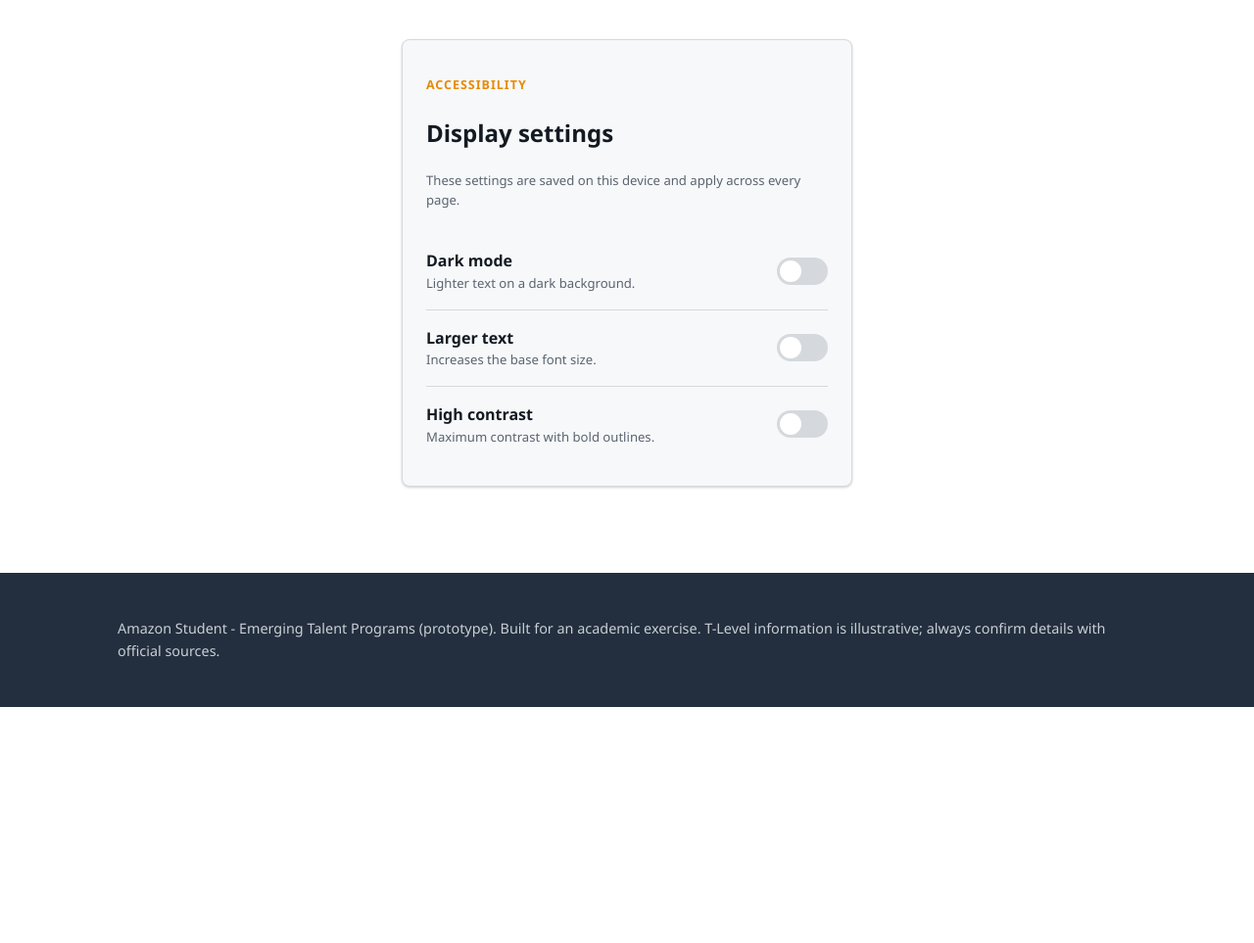
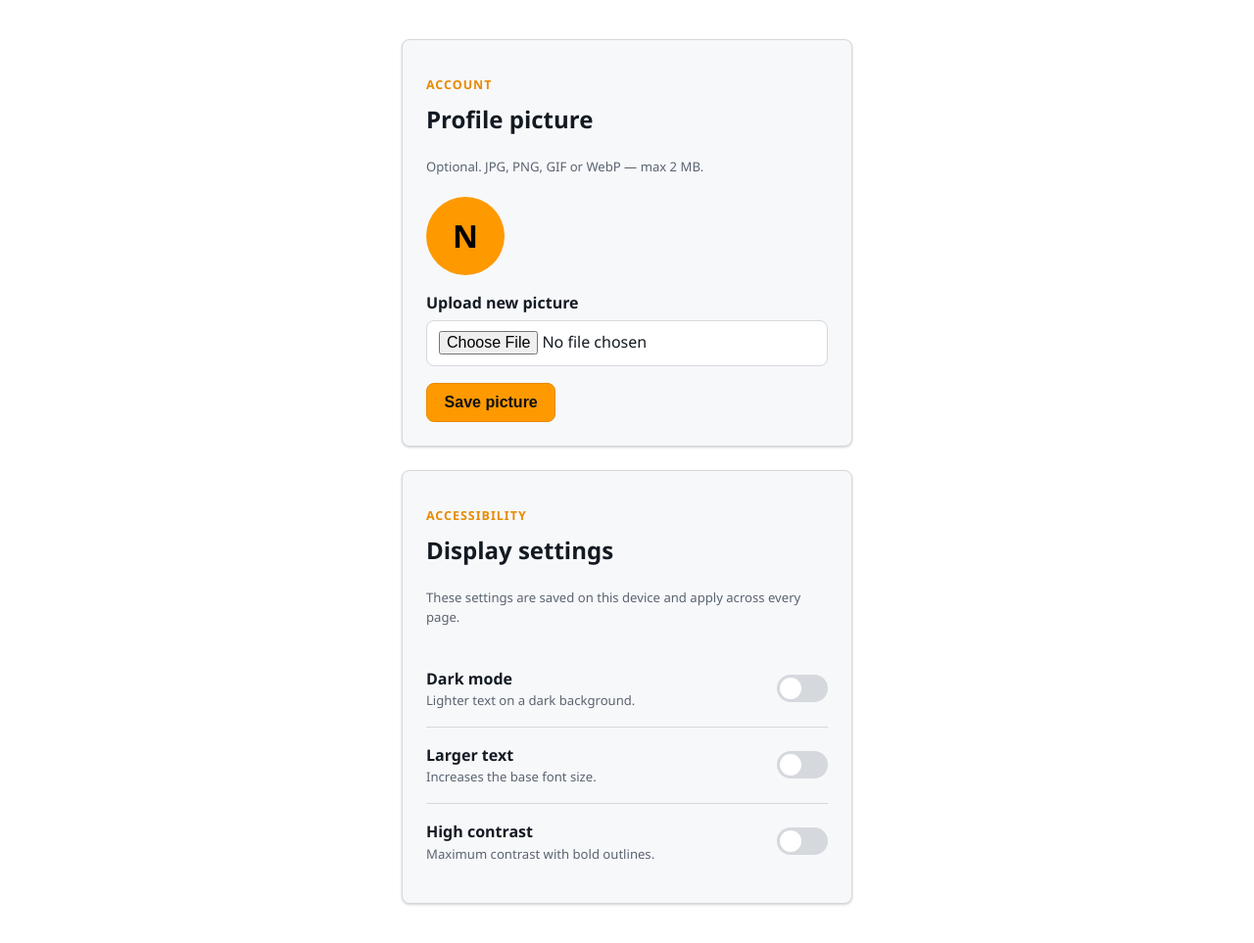
Before and after one commit to Asmae-aitabdallah/amazon-student, a Flask app: page /settings in a window 1280 px wide. Shown: the part 93-1056 px from the top of the page at 98% size. Before the commit the page ends 815 px from the top, so only its background shows below. Run offline with Flask 3, Linux system fonts and the light colour scheme; the visitor is signed in with stand-in values (Sample User, id 1); data comes from the database, SQL or seed files in the repository.

Commit message:
Add optional profile picture upload
Users can upload a photo from the Settings page. It appears as a small
circle in the nav bar. Uploaded files are stored in static/uploads/avatars/
and excluded from git. Existing databases are migrated automatically.

Co-Authored-By: Claude Sonnet 4.6 <noreply@anthropic.com>

```diff
--- a/app.py
+++ b/app.py
@@ -23,6 +23,7 @@ Amazon.com, Inc. or the UK Department for Education.
 import os
 import re
 import sqlite3
+import uuid
 from functools import wraps
 
 from flask import (
@@ -35,11 +36,16 @@ from werkzeug.security import generate_password_hash, check_password_hash
 
 app = Flask(__name__)
 
-# SECRET_KEY signs the session cookie. os.urandom is fine for local dev, but
-# it changes on every restart (logging everyone out). In production, set a
-# fixed value via the FLASK_SECRET_KEY environment variable.
 app.config["SECRET_KEY"] = os.environ.get("FLASK_SECRET_KEY", os.urandom(32))
 app.config["DATABASE"] = os.path.join(app.root_path, "database.db")
+app.config["UPLOAD_FOLDER"] = os.path.join(app.root_path, "static", "uploads", "avatars")
+app.config["MAX_CONTENT_LENGTH"] = 2 * 1024 * 1024  # 2 MB limit
+
+ALLOWED_EXTENSIONS = {"png", "jpg", "jpeg", "gif", "webp"}
+
+
+def allowed_file(filename):
+    return "." in filename and filename.rsplit(".", 1)[1].lower() in ALLOWED_EXTENSIONS
 
 # Hardening the session cookie:
 app.config.update(
@@ -79,6 +85,7 @@ def init_db():
             email         TEXT UNIQUE NOT NULL,
             password_hash TEXT NOT NULL,
             role          TEXT NOT NULL,
+            avatar        TEXT,
             created_at    TIMESTAMP DEFAULT CURRENT_TIMESTAMP
         );
 
@@ -91,7 +98,12 @@ def init_db():
         );
         """
     )
-    db.commit()
+    # Migration: add avatar column to existing databases that predate this feature.
+    try:
+        db.execute("ALTER TABLE users ADD COLUMN avatar TEXT")
+        db.commit()
+    except sqlite3.OperationalError:
+        pass  # column already exists
     db.close()
 
 
@@ -125,6 +137,18 @@ def login_required(view):
             return redirect(url_for("login"))
         return view(*args, **kwargs)
     return wrapped
+
+
+# --- Template context --------------------------------------------------------
+
+@app.context_processor
+def inject_avatar():
+    """Make the current user's avatar filename available in every template."""
+    if "user_id" not in session:
+        return {"current_avatar": None}
+    db = get_db()
+    row = db.execute("SELECT avatar FROM users WHERE id = ?", (session["user_id"],)).fetchone()
+    return {"current_avatar": row["avatar"] if row else None}
 
 
 # --- Routes: public ----------------------------------------------------------
@@ -262,11 +286,35 @@ def educator_info():
     return render_template("educator_info.html")
 
 
-@app.route("/settings")
+@app.route("/settings", methods=["GET", "POST"])
 @login_required
 def settings():
-    # Accessibility preferences are stored client-side (localStorage) so they
-    # apply instantly without a round-trip. See static/js/main.js.
+    if request.method == "POST":
+        file = request.files.get("avatar")
+        if not file or not file.filename:
+            flash("No file selected.", "error")
+            return redirect(url_for("settings"))
+        if not allowed_file(file.filename):
+            flash("Only image files are allowed (PNG, JPG, GIF, WebP).", "error")
+            return redirect(url_for("settings"))
+
+        ext = file.filename.rsplit(".", 1)[1].lower()
+        filename = f"{uuid.uuid4().hex}.{ext}"
+        os.makedirs(app.config["UPLOAD_FOLDER"], exist_ok=True)
+        file.save(os.path.join(app.config["UPLOAD_FOLDER"], filename))
+
+        db = get_db()
+        old = db.execute("SELECT avatar FROM users WHERE id = ?", (session["user_id"],)).fetchone()
+        if old and old["avatar"]:
+            old_path = os.path.join(app.config["UPLOAD_FOLDER"], old["avatar"])
+            if os.path.exists(old_path):
+                os.remove(old_path)
+
+        db.execute("UPDATE users SET avatar = ? WHERE id = ?", (filename, session["user_id"]))
+        db.commit()
+        flash("Profile picture updated.", "success")
+        return redirect(url_for("settings"))
+
     return render_template("settings.html")
 
 
--- a/static/css/style.css
+++ b/static/css/style.css
@@ -308,6 +308,36 @@ input, select, textarea {
   margin-bottom: .4rem;
 }
 
+/* --- Avatar --------------------------------------------------------------- */
+.nav-avatar {
+  width: 28px;
+  height: 28px;
+  border-radius: 50%;
+  object-fit: cover;
+  border: 2px solid var(--accent);
+  vertical-align: middle;
+}
+.avatar-preview {
+  width: 80px;
+  height: 80px;
+  border-radius: 50%;
+  object-fit: cover;
+  border: 3px solid var(--accent);
+  display: block;
+}
+.avatar-placeholder {
+  width: 80px;
+  height: 80px;
+  border-radius: 50%;
+  background: var(--accent);
+  color: #000;
+  font-size: 2rem;
+  font-weight: 700;
+  display: flex;
+  align-items: center;
+  justify-content: center;
+}
+
 /* --- Footer --------------------------------------------------------------- */
 .site-footer {
   background: var(--ink);
--- a/templates/base.html
+++ b/templates/base.html
@@ -35,6 +35,11 @@
           <a href="{{ url_for('settings') }}">Settings</a>
           <a href="{{ url_for('contact') }}">Contact</a>
           <span class="nav-badge">{{ session.role }}</span>
+          {% if current_avatar %}
+            <img src="{{ url_for('static', filename='uploads/avatars/' ~ current_avatar) }}"
+                 alt="Profile picture"
+                 class="nav-avatar">
+          {% endif %}
           <a href="{{ url_for('logout') }}">Log out</a>
         {% else %}
           <a href="{{ url_for('contact') }}">Contact</a>
--- a/templates/settings.html
+++ b/templates/settings.html
@@ -4,9 +4,32 @@
 {% block content %}
 <section class="section">
   <div class="container">
+
+    <div class="form-wrap card" style="margin-bottom:1.5rem;">
+      <p class="eyebrow">Account</p>
+      <h1 style="margin-top:0;">Profile picture</h1>
+      <p class="hint" style="margin-bottom:1.25rem;">Optional. JPG, PNG, GIF or WebP — max 2 MB.</p>
+
+      {% if current_avatar %}
+        <img src="{{ url_for('static', filename='uploads/avatars/' ~ current_avatar) }}"
+             alt="Your profile picture"
+             class="avatar-preview">
+      {% else %}
+        <div class="avatar-placeholder">{{ session.email[0].upper() }}</div>
+      {% endif %}
+
+      <form method="post" enctype="multipart/form-data" style="margin-top:1rem;">
+        <div class="field">
+          <label for="avatar">Upload new picture</label>
+          <input type="file" id="avatar" name="avatar" accept="image/*">
+        </div>
+        <button type="submit" class="btn">Save picture</button>
+      </form>
+    </div>
+
     <div class="form-wrap card">
       <p class="eyebrow">Accessibility</p>
-      <h1>Display settings</h1>
+      <h2 style="margin-top:0;">Display settings</h2>
       <p class="hint" style="margin-bottom:1.5rem;">
         These settings are saved on this device and apply across every page.
       </p>
```
Also changed, not shown: README.md, 2 other files.
